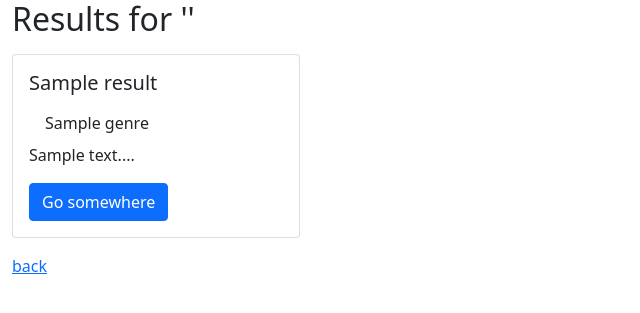
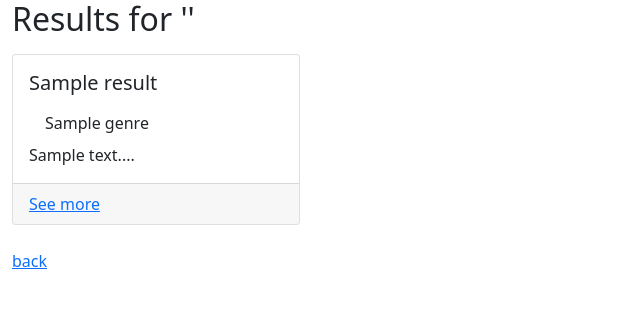
Before and after one commit to Jami-Kate/BookGood, a Flask app: template templates/results.html in a window 1280 px wide. Shown: the top 313 px of the page, without its empty margins (0-640 px from the left). Run offline with Flask 3, Linux system fonts and the light colour scheme; the template is opened without the code that fills it: most values are stand-ins (such as "Sample title", 1, 10 or a date in 2020); parts of the project's set-up code (start-up, migrations or seed data) failed here and were passed over; some libraries are stand-ins or nearby versions.

Commit message:
clean up result cards

```diff
--- a/templates/results.html
+++ b/templates/results.html
@@ -8,10 +8,10 @@ Results for {{query}}
 {% block content %}
     {% if results %}
     <h2 class="mb-3">Results for '{{query}}'</h2>
-<div class="row row-cols-4" id="results-display">
+    <div class="row row-col-4">
     {% for result in results %}
-    <div class="col mb-3">
-        <div class="card" style="width: 18rem;">
+    <div class="col mb-4">
+        <div class="card h-100" style="width: 18rem;">
             <div class="card-body">
               <h5 class="card-title">{{result['title']}}</h5>
               <ul class="list-group list-group-flush">
@@ -20,15 +20,13 @@ Results for {{query}}
                 {% endfor %}
               </ul>
               <p class="card-text">{{result['review'][:100] + '...'}}</p>
-              <a href="{{ url_for('display_book', id = result['id']) }}" class="btn btn-primary">Go somewhere</a>
             </div>
-          </div>
+            <div class="card-footer"><a href="{{ url_for('display_book', id = result['id']) }}" class="">See more</a></div>
+        </div>
     </div>
+
     {% endfor %}
-</div>
-
-
-
+    </div>
 
     {% else %}
         <h2>nothing found for {{ query }}</h2>
```
